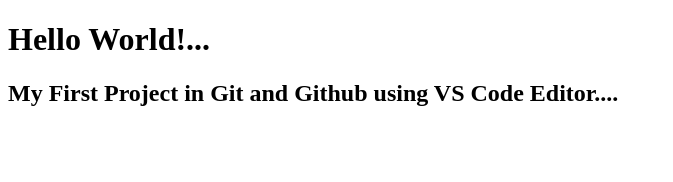
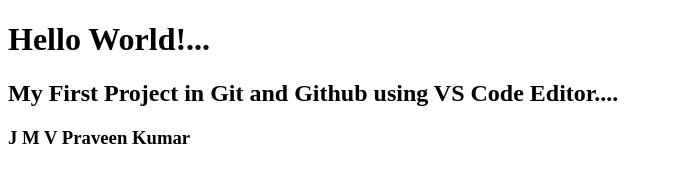
Before and after one commit to JMVPraveenKumar/first_repository, a plain HTML site: page index.html in a window 1280 px wide. Shown: the whole page, without its empty margins (0-673 px from the left). Drawn offline with Linux system fonts and the light colour scheme.

Commit message:
Added new Lines

```diff
--- a/index.html
+++ b/index.html
@@ -8,5 +8,6 @@
   <body>
     <h1>Hello World!...</h1>
     <h2>My First Project in Git and Github using VS Code Editor....</h2>
+    <h3>J M V Praveen Kumar</h3>
   </body>
 </html>
```
